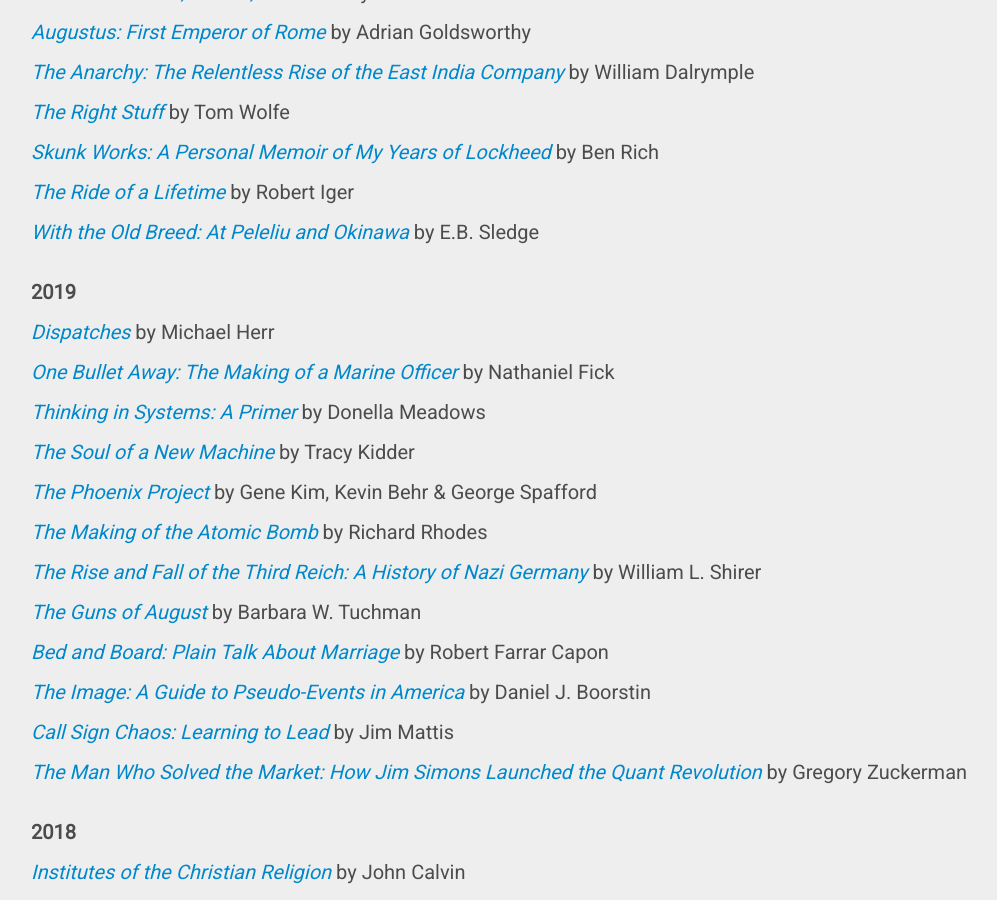
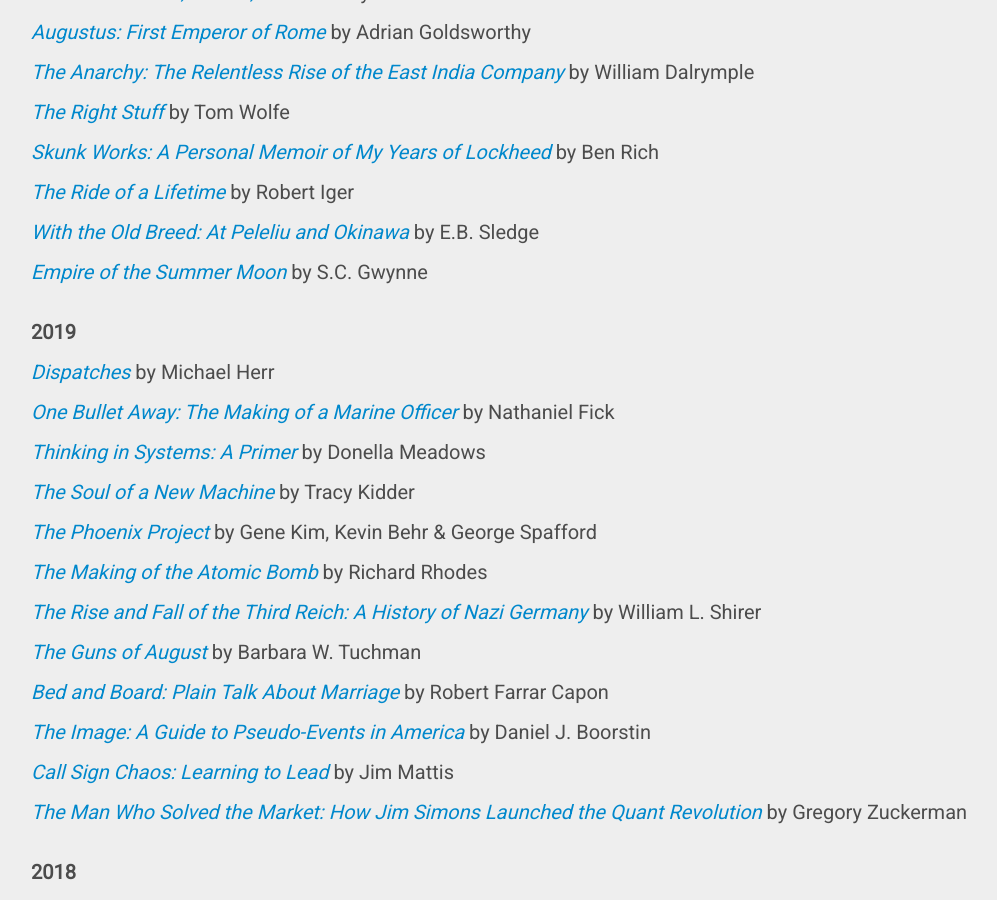
Before and after one commit to speric/speric.github.com, a Jekyll site: the page built from books/index.html, in a window 1280 px wide and 900 px high, scrolled down 469 px. Shown: the whole window, without its empty margins (139-1136 px from the left). Built offline with Jekyll 4.4.1, drawn with Linux system fonts in a browser that asks for light colours; some web fonts are replaced; comment, search, counter and statistics services are not loaded.

Commit message:
Add 'Empire of the Summer Moon' to Books

```diff
--- a/books/index.html
+++ b/books/index.html
@@ -18,6 +18,7 @@
   <p><i><a href="https://www.audible.com/pd/Skunk-Works-Audiobook/B011LR4PW4">Skunk Works: A Personal Memoir of My Years of Lockheed</a></i> by Ben Rich</p>
   <p><i><a href="https://www.penguinrandomhouse.com/books/556683/the-ride-of-a-lifetime-by-robert-iger/">The Ride of a Lifetime</a></i> by Robert Iger</p>
   <p><i><a href="https://www.amazon.com/Old-Breed-At-Peleliu-Okinawa/dp/0891419195">With the Old Breed: At Peleliu and Okinawa</a></i> by E.B. Sledge</p>
+  <p><i><a href="https://www.simonandschuster.com/books/Empire-of-the-Summer-Moon/S-C-Gwynne/9781416591061">Empire of the Summer Moon</a></i> by S.C. Gwynne</p>
 
   <br/>
 
```
